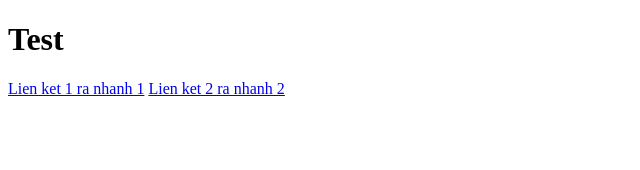
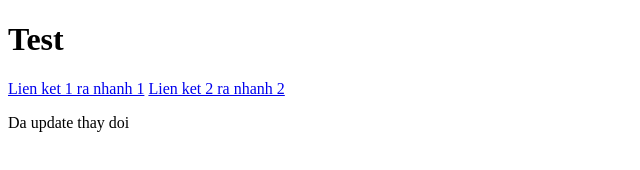
Before and after one commit to kienduy05/testgit, a plain HTML site: page index.html in a window 1280 px wide. Shown: the whole page, without its empty margins (0-640 px from the left). Drawn offline with Linux system fonts and the light colour scheme.

Commit message:
Them file vao nhanh kien

```diff
--- a/index.html
+++ b/index.html
@@ -9,5 +9,6 @@
     <h1>Test</h1>
     <a href="#">Lien ket 1 ra nhanh 1</a>
     <a href="#">Lien ket 2 ra nhanh 2</a>
+    <p>Da update thay doi</p>
 </body>
 </html>
```
